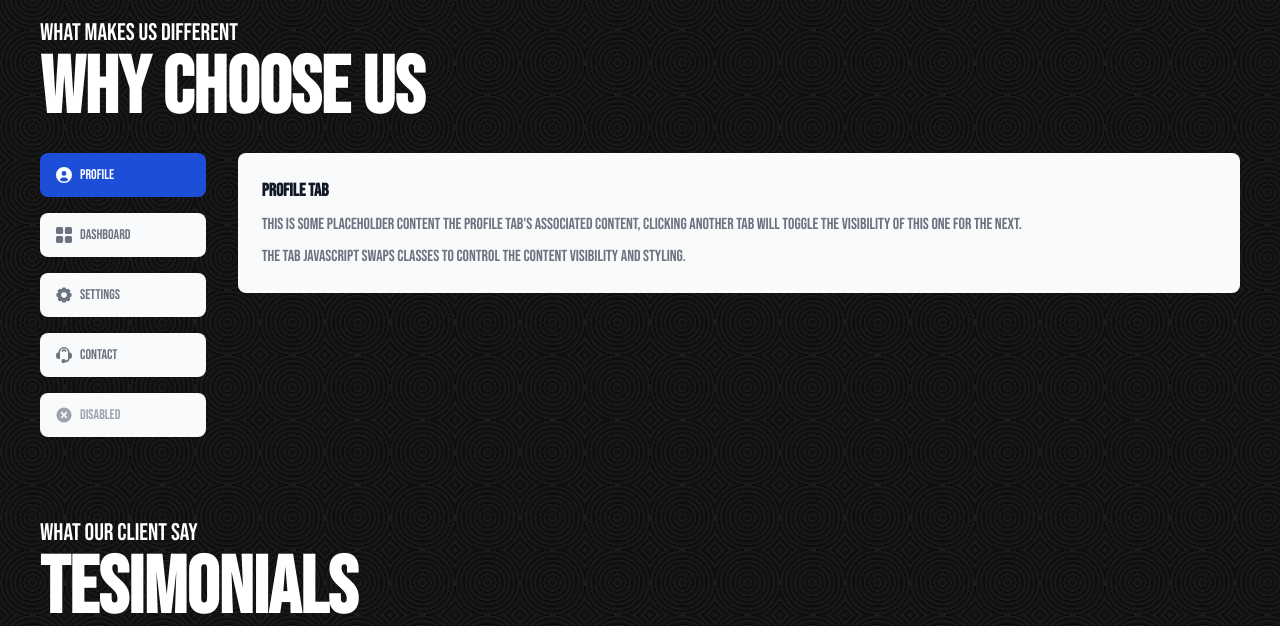
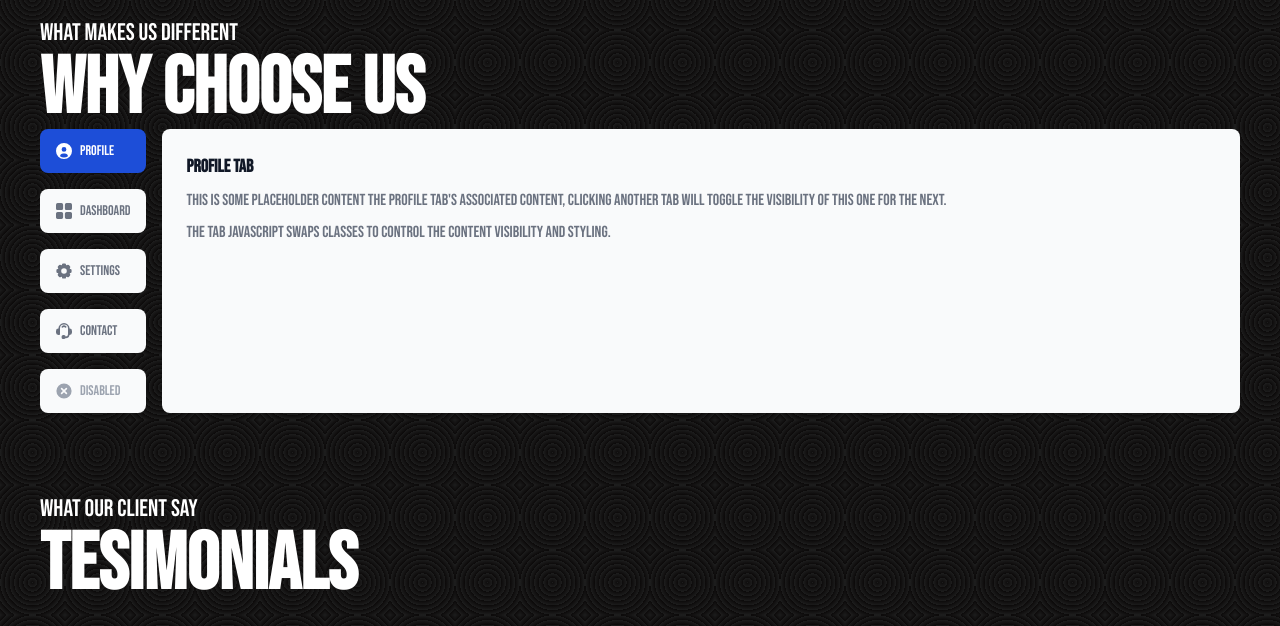
Before and after one commit to tamimhasan19702/NBYHTML, a plain HTML site: page index.html in a window 1280 px wide. Shown: the part 6860-7486 px from the top of the page. Drawn offline with nearby package versions, Linux system fonts and the light colour scheme.

Commit message:
update index.html and output.css

```diff
--- a/index.html
+++ b/index.html
@@ -667,12 +667,10 @@
 
 
 
-   <div class="w-full max-w-full h-full max-h-full  flex flex-col md:flex-row items-start justify-stretch gap-6  md:grid-cols-12 md:gap-4 mt-6 text-white">
 
 
-
-
-    <ul class="w-full md:w-1/6 flex-column space-y space-y-4 text-sm font-medium text-gray-500 dark:text-gray-400 md:me-4 mb-4 md:mb-0">
+<div class="md:flex md:w-full">
+    <ul class="flex-column space-y space-y-4 text-sm font-medium text-gray-500 dark:text-gray-400 md:me-4 mb-4 md:mb-0">
         <li>
             <a href="#" class="inline-flex items-center px-4 py-3 text-white bg-blue-700 rounded-lg active w-full dark:bg-blue-600" aria-current="page">
                 <svg class="w-4 h-4 me-2 text-white" aria-hidden="true" xmlns="http://www.w3.org/2000/svg" fill="currentColor" viewBox="0 0 20 20">
@@ -712,18 +710,19 @@
             Disabled</a>
         </li>
     </ul>
-
-    <div class="h-full max-h-full p-6 bg-gray-50 text-medium text-gray-500 dark:text-gray-400 dark:bg-gray-800 rounded-lg w-full">
+    <div class="p-6 bg-gray-50 text-medium text-gray-500 dark:text-gray-400 dark:bg-gray-800 rounded-lg w-full">
         <h3 class="text-lg font-bold text-gray-900 dark:text-white mb-2">Profile Tab</h3>
         <p class="mb-2">This is some placeholder content the Profile tab's associated content, clicking another tab will toggle the visibility of this one for the next.</p>
         <p>The tab JavaScript swaps classes to control the content visibility and styling.</p>
     </div>
+</div>
 
 
 
 
 
-   </div>
+
+</div>
    </div>
    </section>
 
```
Also changed, not shown: public/css/output.css.
